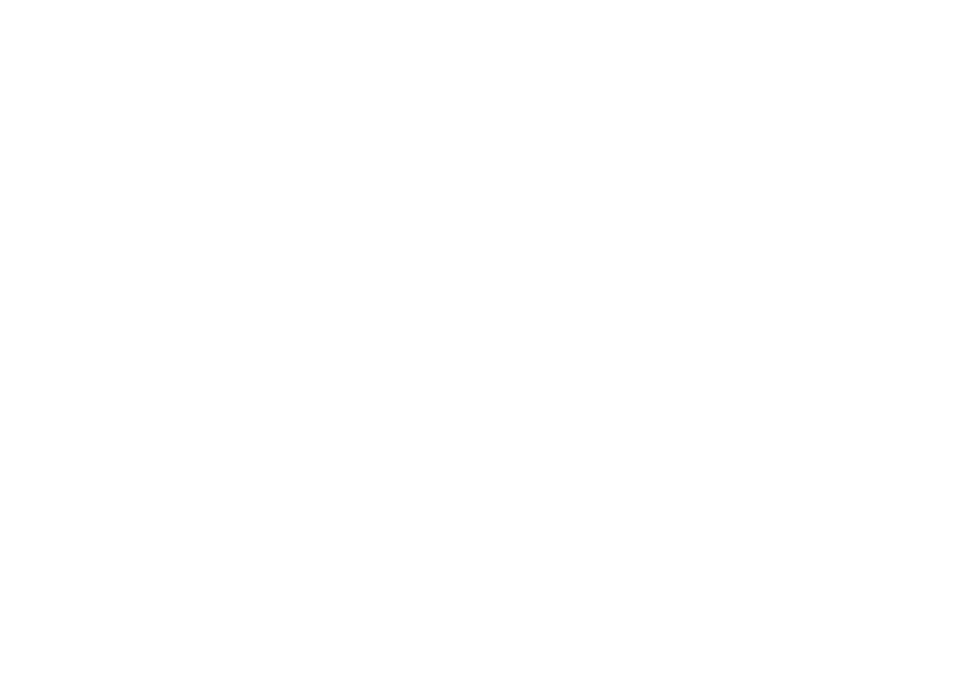
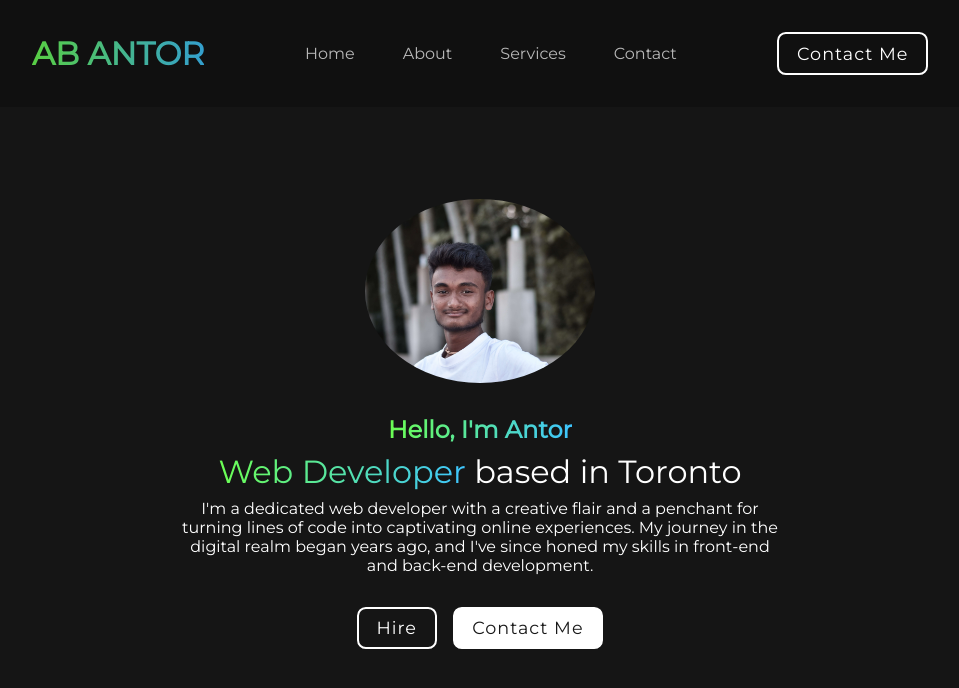
Before and after one commit to Antor-Adhikary1216/a-Responsive-Portfolio-webpage, a plain HTML site: page Code.to/index.html in a window 1280 px wide. Shown: the whole page, without its empty margins (160-1119 px from the left). Drawn offline with Linux system fonts and the light colour scheme.

Commit message:
only type this pogram HTML , CSS,

```diff
--- a/Code.to/Styels.css
+++ b/Code.to/Styels.css
@@ -1,9 +1,180 @@
+@import url('https://fonts.googleapis.com/css2?family=Montserrat:ital@0;1&display=swap');
 
 
-
-
+ /*  Universal Tags */
 *{padding: 0;
     margin: 0;
 box-sizing: border-box;
+text-decoration: none;
+list-style: none;
+scroll-behavior: smooth;
+ font-family: "Montserrat", sans-serif;
+}
+
+ /*===> End--Universal Tags  <=== */
+
+/* ===> root map <=== */
+
+:root{
+    --background:rgb(24,24,24);
+    --second-backgound:rgb(21,21,21);
 
 }
+
+ /*  class .tags ===>*/
+
+ body{
+    min-height: 100vh;
+    background-color: var(--second-backgound);
+
+ }
+
+ nav{
+    position: fixed;
+    top: 0;
+    width: 100%;
+    /* font-size: 1.2em; */
+    padding: 2em 15%;
+    display: flex;
+    align-items: center;
+    justify-content: space-between;
+    background-color: rgba( 15,15,15,0.8);
+    backdrop-filter: blur( 10px);
+    z-index: 1000;
+ }
+
+ ul{
+    display: flex;
+    align-items: center;
+    gap: 3em;
+ }
+
+ nav ul a{
+  color: #ffff;
+  opacity: 0.7;
+  transition: 0.2s ease-in-out;
+
+ }
+
+ nav ul a:hover{
+    opacity: 1;
+
+ }
+
+ .logo{
+    font-size: 2em;
+    color: #ffff;
+    font-weight: 800;
+    opacity: 0.8;
+    transition: 0.2s ease-in-out;
+ }
+
+ .logo:hover{
+    opacity: 1;
+ }
+
+
+ .btn{
+    padding: 0.5em 1em;
+    color: #ffffff;
+    font-weight: 500;
+    letter-spacing: 1px;
+    border-radius: 0.5em;
+    font-size: 1.1em;
+    border: 2px solid #ffffff;
+    cursor: pointer;
+    transition: 0.3s ease-in-out;
+ }
+
+ .btn:hover{
+    background-color: #ffffff;
+    color: var(--background);
+ }
+
+ span{
+    background: linear-gradient( to right, #6cff52,
+    #3ec5ff);
+    background-clip:text;
+    color: transparent;
+
+ }
+
+
+ #menu{
+    color: #ffffff;
+    font-size: 2em;
+    display: none;
+
+ }
+
+
+ section{
+
+    min-height: 100vh;
+    padding: 5% 15%;
+
+ }
+
+ #home{
+    display: flex;
+    flex-direction: column;
+    align-items: center;
+    gap: 2em;
+    justify-content: center;
+    color: #ffffff;
+
+ }
+
+
+ #home img{
+    width: 18vw;
+    border-radius: 50%;
+    margin-top: 3em;
+ }
+
+ .info-box{
+    display: flex;
+    flex-direction: column;
+    text-align: center;
+    gap: 0.5em;
+    max-width: 600px;
+ }
+
+ .into-box h1{
+    font-size: 5em;
+    font-weight: 500;
+ }
+
+.info-box h3{
+    font-size: 2em;
+    font-weight: 400;
+}
+
+.into-box p{
+    opacity: 0.7;
+}
+
+.btn-box{
+    display: flex;
+    gap: 1em;
+}
+
+.btn-box .btn:nth-of-type(2){
+    background-color: #ffffff;
+   color: var(--background);
+}
+
+.btn-box .btn:nth-of-type(2):hover{
+    background: var(--background);
+    color: #ffffff;
+
+}
+::-webkit-scrollbar{
+    width: 20px;
+    background: var(--background);
+
+}
+
+::-webkit-scrollbar-thumb{
+    background:linear-gradient(to bottom #6cff52, #3ec5ff) ;
+}
--- a/Code.to/index.html
+++ b/Code.to/index.html
@@ -8,9 +8,51 @@
      <link rel="stylesheet" href="Styels.css">
      <!-- end link css  -->
 
+    <!--  <==Font awesome cdn link ==> -->
+      <link rel="stylesheet" href="https://cdnjs.cloudflare.com/ajax/libs/font-awesome/7.0.0/css/all.min.css">
+      <!-- <== End Cnd==> -->
+
 
 </head>
 <body>
+
+    <nav>
+      <a href="#" class="logo"><span>AB ANTOR</span></a>
+      <ul class="links">
+
+        <a href="#">Home</a>
+        <a href="#">About</a>
+        <a href="#">Services</a>
+        <a href="#">Contact</a>
+    </ul>
+<i class="fa-solid fa-bars" id="menu"  ></i>
+
+   <a href="#" class="btn">Contact Me</a>
+
+    </nav>
+
+
+    <section id="home">
+        <img src="using imgas/pro jp.jpg" alt="Error">
+
+        <div class="info-box">
+            <h1><span>Hello, I'm Antor</span></h1>
+
+            <h3><span>Web Developer</span> based in Toronto</h3>
+            <p> I'm a dedicated web developer with a creative flair and a penchant for
+          turning lines of code into captivating online experiences. My journey
+          in the digital realm began years ago, and I've since honed my skills
+          in front-end and back-end development.</p>
+        </div>
+
+
+    <div class="btn-box">
+        <div class="btn"> Hire</div>
+        <div class="btn"> Contact Me</div>
+    </div>
+    </section>
+
+
 
 
 
```
